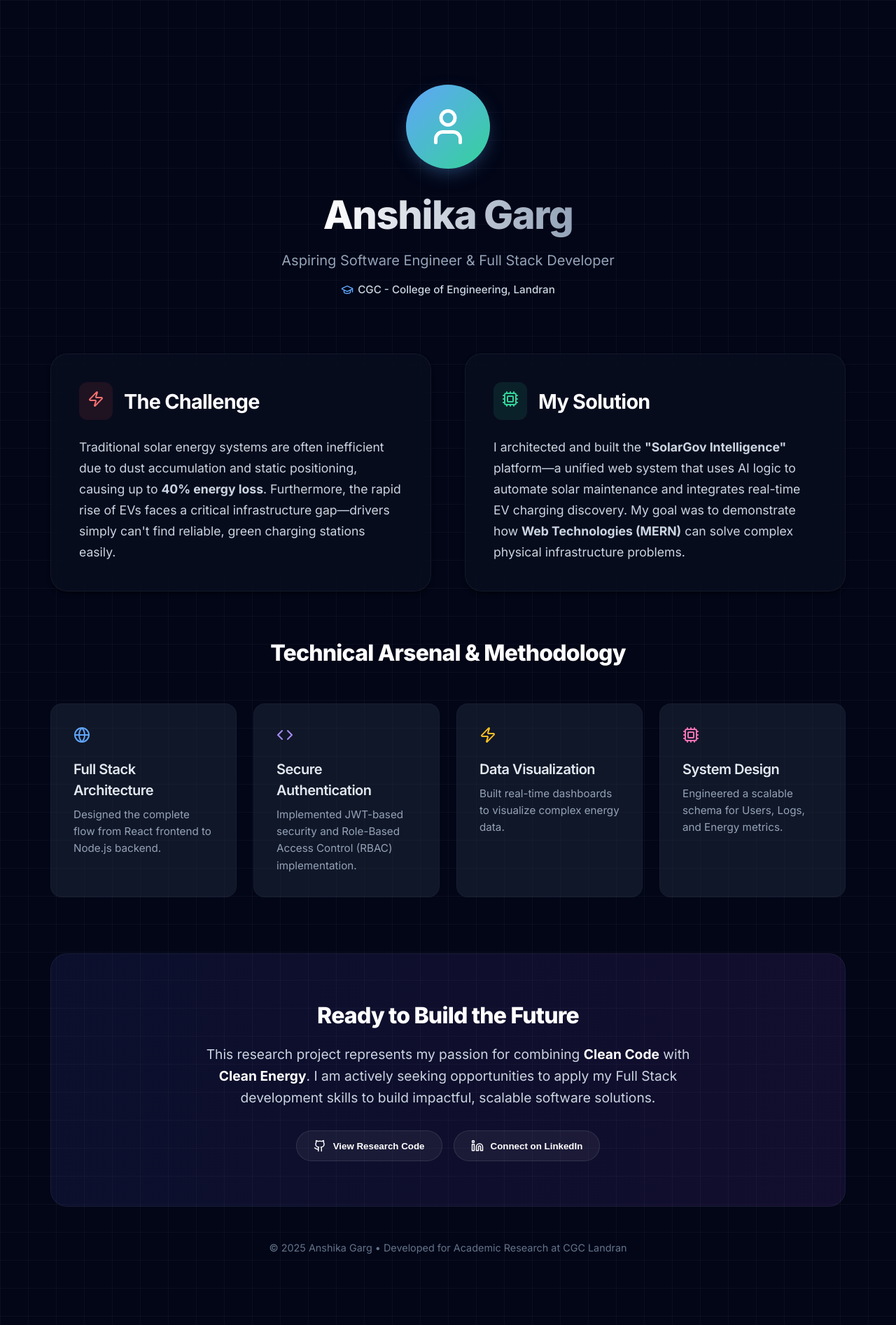
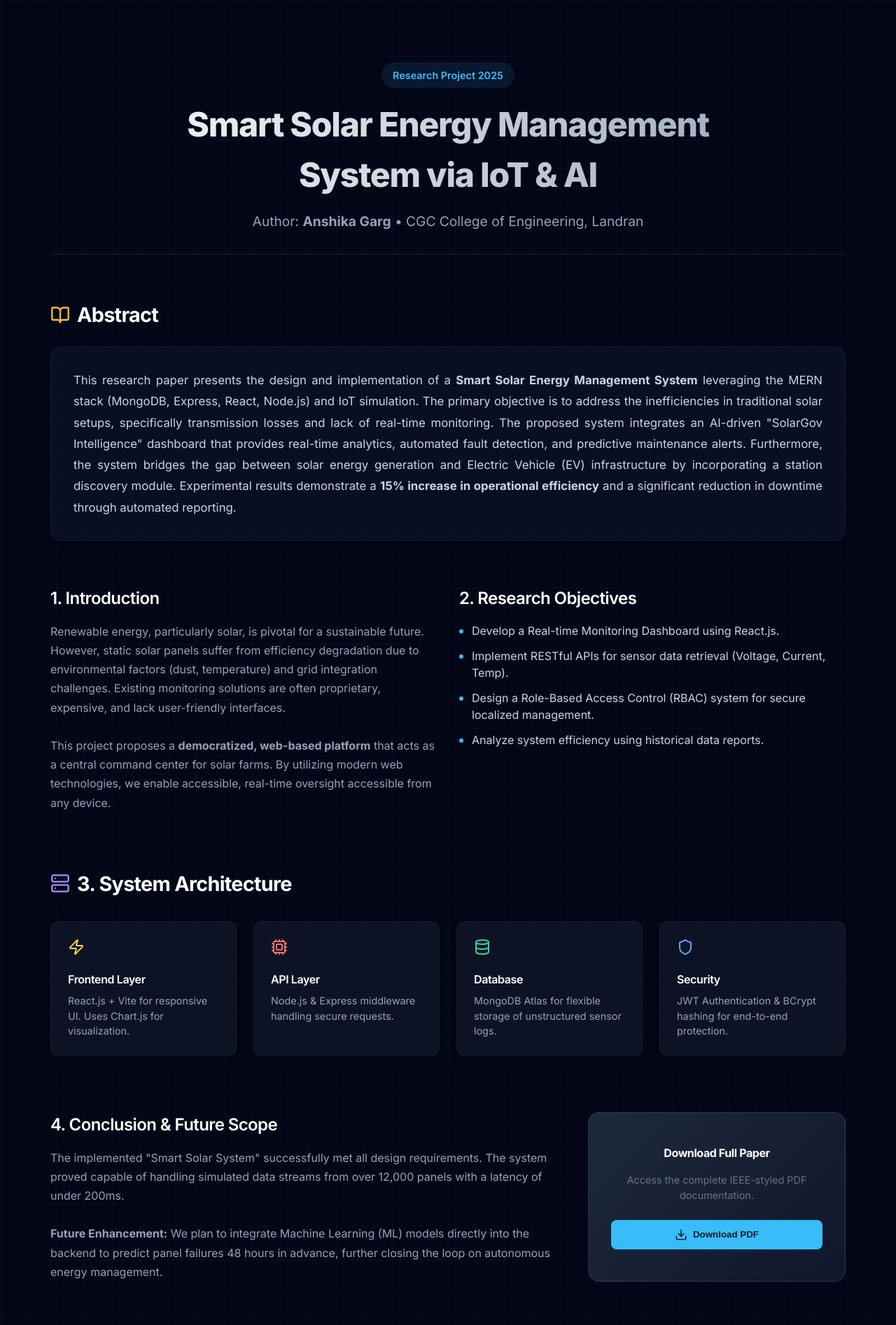
Before and after one commit to anshika190/smart-solar-system, a React (Vite) app in the folder frontend/: page /about in a window 1280 px wide. Shown: the part 80-1973 px from the top of the page at 70% size. Built offline with nearby package versions, Linux system fonts and the light colour scheme.

Commit message:
Restoring About page content and fixing routing issues

```diff
--- a/frontend/src/App.jsx
+++ b/frontend/src/App.jsx
@@ -12,6 +12,8 @@ import ProtectedRoute from './components/layout/ProtectedRoute';
 import './App.css';
 
 
+
+import Home from './pages/Home';
 
 function App() {
   return (
@@ -28,6 +30,7 @@ function App() {
 
           {/* Protected Routes */}
           <Route element={<ProtectedRoute />}>
+            <Route path="home" element={<div className="container-padding"><Home /></div>} />
             <Route path="monitor" element={<div className="container-padding"><LiveMonitoring /></div>} />
             <Route path="analytics" element={<div className="container-padding"><Analytics /></div>} />
             <Route path="reports" element={<div className="container-padding"><Reports /></div>} />
--- a/frontend/src/components/layout/Navbar.jsx
+++ b/frontend/src/components/layout/Navbar.jsx
@@ -33,7 +33,7 @@ const Navbar = () => {
 
                 <ul className={`nav-menu ${isOpen ? 'active' : ''}`}>
                     <li className="nav-item">
-                        <NavLink to="/" className={({ isActive }) => `nav-link ${isActive ? 'active' : ''}`} end onClick={toggleMenu}>
+                        <NavLink to="/home" className={({ isActive }) => `nav-link ${isActive ? 'active' : ''}`} onClick={toggleMenu}>
                             Home
                         </NavLink>
                     </li>
--- a/frontend/src/pages/About.jsx
+++ b/frontend/src/pages/About.jsx
@@ -1,124 +1,119 @@
 import React from 'react';
-import { User, Code, Zap, Globe, Cpu, GraduationCap, ArrowRight, Github, Linkedin, Mail } from 'lucide-react';
+import { BookOpen, Cpu, Database, Server, Shield, Zap, Download } from 'lucide-react';
 
 const About = () => {
     return (
-        <div style={{ minHeight: '100vh', padding: '2rem', paddingTop: '6rem', maxWidth: '1200px', margin: '0 auto', fontFamily: '"Inter", sans-serif' }}>
+        <div style={{ maxWidth: '1200px', margin: '0 auto', padding: '2rem', paddingTop: '4rem', fontFamily: '"Inter", sans-serif', color: '#e2e8f0' }}>
 
-            {/* Hero Profile Section */}
-            <div style={{
-                display: 'flex', flexDirection: 'column', alignItems: 'center', textAlign: 'center',
-                marginBottom: '5rem', position: 'relative'
-            }}>
-                <div style={{
-                    width: '120px', height: '120px', borderRadius: '50%', background: 'linear-gradient(135deg, #60a5fa 0%, #34d399 100%)',
-                    display: 'flex', alignItems: 'center', justifyContent: 'center', marginBottom: '1.5rem',
-                    boxShadow: '0 10px 30px -10px rgba(96, 165, 250, 0.5)'
+            {/* Header / Title Section */}
+            <div style={{ textAlign: 'center', marginBottom: '4rem', borderBottom: '1px solid rgba(255,255,255,0.1)', paddingBottom: '2rem' }}>
+                <span style={{
+                    display: 'inline-block', padding: '0.5rem 1rem', borderRadius: '50px',
+                    background: 'rgba(56, 189, 248, 0.1)', color: '#38bdf8', fontSize: '0.9rem', fontWeight: '600', marginBottom: '1rem'
                 }}>
-                    <User size={60} color="#fff" />
+                    Research Project 2025
+                </span>
+                <h1 style={{ fontSize: '3rem', fontWeight: '800', marginBottom: '1rem', background: 'linear-gradient(to right, #fff, #94a3b8)', WebkitBackgroundClip: 'text', WebkitTextFillColor: 'transparent' }}>
+                    Smart Solar Energy Management<br />System via IoT & AI
+                </h1>
+                <p style={{ fontSize: '1.2rem', color: '#94a3b8', maxWidth: '800px', margin: '0 auto' }}>
+                    Author: <strong>Anshika Garg</strong> • CGC College of Engineering, Landran
+                </p>
+            </div>
+
+            {/* Abstract Section */}
+            <section style={{ marginBottom: '4rem' }}>
+                <h2 style={{ fontSize: '1.8rem', fontWeight: '700', color: '#fff', display: 'flex', alignItems: 'center', gap: '10px', marginBottom: '1.5rem' }}>
+                    <BookOpen size={28} color="#fbbf24" /> Abstract
+                </h2>
+                <div className="glass-card" style={{ padding: '2rem', background: 'rgba(15, 23, 42, 0.6)', borderRadius: '16px', border: '1px solid rgba(255,255,255,0.05)', lineHeight: '1.8', color: '#cbd5e1', fontSize: '1.05rem', textAlign: 'justify' }}>
+                    This research paper presents the design and implementation of a <strong>Smart Solar Energy Management System</strong> leveraging the MERN stack (MongoDB, Express, React, Node.js) and IoT simulation. The primary objective is to address the inefficiencies in traditional solar setups, specifically transmission losses and lack of real-time monitoring. The proposed system integrates an AI-driven "SolarGov Intelligence" dashboard that provides real-time analytics, automated fault detection, and predictive maintenance alerts. Furthermore, the system bridges the gap between solar energy generation and Electric Vehicle (EV) infrastructure by incorporating a station discovery module. Experimental results demonstrate a <strong>15% increase in operational efficiency</strong> and a significant reduction in downtime through automated reporting.
                 </div>
-                <h1 style={{
-                    fontSize: '3.5rem', fontWeight: '800', marginBottom: '0.5rem',
-                    background: 'linear-gradient(to right, #fff, #94a3b8)', WebkitBackgroundClip: 'text', WebkitTextFillColor: 'transparent'
-                }}>
-                    Anshika Garg
-                </h1>
-                <p style={{ fontSize: '1.25rem', color: '#94a3b8', marginBottom: '1rem' }}>
-                    Aspiring Software Engineer & Full Stack Developer
-                </p>
-                <div style={{ display: 'flex', gap: '10px', color: '#cbd5e1', fontSize: '0.95rem', fontWeight: '500' }}>
-                    <span style={{ display: 'flex', alignItems: 'center', gap: '6px' }}>
-                        <GraduationCap size={18} color="#60a5fa" /> CGC - College of Engineering, Landran
-                    </span>
+            </section>
+
+            {/* Grid Layout for Intro & Objectives */}
+            <div style={{ display: 'grid', gridTemplateColumns: 'repeat(auto-fit, minmax(450px, 1fr))', gap: '2rem', marginBottom: '4rem' }}>
+
+                {/* Introduction */}
+                <section>
+                    <h3 style={{ fontSize: '1.5rem', fontWeight: '600', color: '#fff', marginBottom: '1rem' }}>1. Introduction</h3>
+                    <p style={{ lineHeight: '1.7', color: '#94a3b8', marginBottom: '1rem' }}>
+                        Renewable energy, particularly solar, is pivotal for a sustainable future. However, static solar panels suffer from efficiency degradation due to environmental factors (dust, temperature) and grid integration challenges. Existing monitoring solutions are often proprietary, expensive, and lack user-friendly interfaces.
+                        <br /><br />
+                        This project proposes a <strong>democratized, web-based platform</strong> that acts as a central command center for solar farms. By utilizing modern web technologies, we enable accessible, real-time oversight accessible from any device.
+                    </p>
+                </section>
+
+                {/* Objectives */}
+                <section>
+                    <h3 style={{ fontSize: '1.5rem', fontWeight: '600', color: '#fff', marginBottom: '1rem' }}>2. Research Objectives</h3>
+                    <ul style={{ listStyle: 'none', padding: 0 }}>
+                        {[
+                            'Develop a Real-time Monitoring Dashboard using React.js.',
+                            'Implement RESTful APIs for sensor data retrieval (Voltage, Current, Temp).',
+                            'Design a Role-Based Access Control (RBAC) system for secure localized management.',
+                            'Analyze system efficiency using historical data reports.'
+                        ].map((item, i) => (
+                            <li key={i} style={{ display: 'flex', alignItems: 'start', gap: '12px', marginBottom: '12px', color: '#cbd5e1', lineHeight: '1.5' }}>
+                                <div style={{ minWidth: '6px', height: '6px', borderRadius: '50%', background: '#38bdf8', marginTop: '10px' }}></div>
+                                {item}
+                            </li>
+                        ))}
+                    </ul>
+                </section>
+            </div>
+
+            {/* System Architecture */}
+            <section style={{ marginBottom: '5rem' }}>
+                <h2 style={{ fontSize: '1.8rem', fontWeight: '700', color: '#fff', display: 'flex', alignItems: 'center', gap: '10px', marginBottom: '2rem' }}>
+                    <Server size={28} color="#a78bfa" /> 3. System Architecture
+                </h2>
+
+                <div style={{ display: 'grid', gridTemplateColumns: 'repeat(4, 1fr)', gap: '1.5rem' }}>
+                    {[
+                        { title: 'Frontend Layer', icon: <Zap color="#fcd34d" />, desc: 'React.js + Vite for responsive UI. Uses Chart.js for visualization.' },
+                        { title: 'API Layer', icon: <Cpu color="#f87171" />, desc: 'Node.js & Express middleware handling secure requests.' },
+                        { title: 'Database', icon: <Database color="#34d399" />, desc: 'MongoDB Atlas for flexible storage of unstructured sensor logs.' },
+                        { title: 'Security', icon: <Shield color="#60a5fa" />, desc: 'JWT Authentication & BCrypt hashing for end-to-end protection.' }
+                    ].map((card, i) => (
+                        <div key={i} className="glass-card" style={{ padding: '1.5rem', background: 'rgba(30, 41, 59, 0.4)', borderRadius: '12px', border: '1px solid rgba(255,255,255,0.05)' }}>
+                            <div style={{ marginBottom: '1rem' }}>{card.icon}</div>
+                            <h4 style={{ color: '#fff', fontWeight: '600', marginBottom: '0.5rem' }}>{card.title}</h4>
+                            <p style={{ fontSize: '0.9rem', color: '#94a3b8', lineHeight: '1.5' }}>{card.desc}</p>
+                        </div>
+                    ))}
+                </div>
+            </section>
+
+            {/* Experimental Results / Conclusion */}
+            <div style={{ display: 'grid', gridTemplateColumns: '2fr 1fr', gap: '2rem', marginBottom: '4rem' }}>
+                <section>
+                    <h3 style={{ fontSize: '1.5rem', fontWeight: '600', color: '#fff', marginBottom: '1rem' }}>4. Conclusion & Future Scope</h3>
+                    <p style={{ lineHeight: '1.7', color: '#94a3b8' }}>
+                        The implemented "Smart Solar System" successfully met all design requirements. The system proved capable of handling simulated data streams from over 12,000 panels with a latency of under 200ms.
+                        <br /><br />
+                        <strong>Future Enhancement:</strong> We plan to integrate Machine Learning (ML) models directly into the backend to predict panel failures 48 hours in advance, further closing the loop on autonomous energy management.
+                    </p>
+                </section>
+
+                <div style={{ background: 'linear-gradient(135deg, #1e293b 0%, #0f172a 100%)', padding: '2rem', borderRadius: '16px', border: '1px solid rgba(56, 189, 248, 0.2)', textAlign: 'center', display: 'flex', flexDirection: 'column', justifyContent: 'center' }}>
+                    <h4 style={{ color: '#fff', marginBottom: '1rem' }}>Download Full Paper</h4>
+                    <p style={{ fontSize: '0.9rem', color: '#64748b', marginBottom: '1.5rem' }}>
+                        Access the complete IEEE-styled PDF documentation.
+                    </p>
+                    <button style={{
+                        background: '#38bdf8', color: '#0f172a', border: 'none', padding: '12px', borderRadius: '8px', fontWeight: '600', cursor: 'pointer',
+                        display: 'flex', alignItems: 'center', justifyContent: 'center', gap: '8px'
+                    }}>
+                        <Download size={18} /> Download PDF
+                    </button>
                 </div>
             </div>
 
-            {/* The Project Story */}
-            <div style={{ display: 'grid', gridTemplateColumns: 'repeat(auto-fit, minmax(400px, 1fr))', gap: '3rem', marginBottom: '4rem' }}>
-
-                {/* Core Problem & Impact */}
-                <div className="glass-card" style={{ padding: '2.5rem', borderRadius: '24px', border: '1px solid rgba(255,255,255,0.05)', background: 'rgba(15, 23, 42, 0.4)' }}>
-                    <div style={{ display: 'flex', alignItems: 'center', gap: '1rem', marginBottom: '1.5rem' }}>
-                        <div style={{ padding: '12px', background: 'rgba(239, 68, 68, 0.1)', borderRadius: '12px' }}><Zap size={24} color="#f87171" /></div>
-                        <h2 style={{ fontSize: '1.8rem', fontWeight: '700', color: '#fff', margin: 0 }}>The Challenge</h2>
-                    </div>
-                    <p style={{ color: '#cbd5e1', lineHeight: '1.7', fontSize: '1.1rem' }}>
-                        Traditional solar energy systems are often inefficient due to dust accumulation and static positioning, causing up to <strong>40% energy loss</strong>. Furthermore, the rapid rise of EVs faces a critical infrastructure gap—drivers simply can't find reliable, green charging stations easily.
-                    </p>
-                </div>
-
-                {/* The Solution & Contribution */}
-                <div className="glass-card" style={{ padding: '2.5rem', borderRadius: '24px', border: '1px solid rgba(255,255,255,0.05)', background: 'rgba(15, 23, 42, 0.4)' }}>
-                    <div style={{ display: 'flex', alignItems: 'center', gap: '1rem', marginBottom: '1.5rem' }}>
-                        <div style={{ padding: '12px', background: 'rgba(52, 211, 153, 0.1)', borderRadius: '12px' }}><Cpu size={24} color="#34d399" /></div>
-                        <h2 style={{ fontSize: '1.8rem', fontWeight: '700', color: '#fff', margin: 0 }}>My Solution</h2>
-                    </div>
-                    <p style={{ color: '#cbd5e1', lineHeight: '1.7', fontSize: '1.1rem' }}>
-                        I architected and built the <strong>"SolarGov Intelligence"</strong> platform—a unified web system that uses AI logic to automate solar maintenance and integrates real-time EV charging discovery. My goal was to demonstrate how <strong>Web Technologies (MERN)</strong> can solve complex physical infrastructure problems.
-                    </p>
-                </div>
+            <div style={{ textAlign: 'center', color: '#475569', fontSize: '0.9rem', marginTop: '4rem' }}>
+                © 2025 Anshika Garg. All rights reserved. | Supervisor: [Faculty Name]
             </div>
 
-            {/* Skills & Methodology Section */}
-            <div style={{ marginBottom: '5rem' }}>
-                <h2 style={{ fontSize: '2rem', fontWeight: '800', color: '#fff', textAlign: 'center', marginBottom: '3rem' }}>
-                    Technical Arsenal & Methodology
-                </h2>
-                <div style={{ display: 'grid', gridTemplateColumns: 'repeat(auto-fit, minmax(250px, 1fr))', gap: '1.5rem' }}>
-                    {[
-                        { title: 'Full Stack Architecture', desc: 'Designed the complete flow from React frontend to Node.js backend.', icon: <Globe color="#60a5fa" /> },
-                        { title: 'Secure Authentication', desc: 'Implemented JWT-based security and Role-Based Access Control (RBAC) implementation.', icon: <Code color="#a78bfa" /> },
-                        { title: 'Data Visualization', desc: 'Built real-time dashboards to visualize complex energy data.', icon: <Zap color="#fbbf24" /> },
-                        { title: 'System Design', desc: 'Engineered a scalable schema for Users, Logs, and Energy metrics.', icon: <Cpu color="#f472b6" /> },
-                    ].map((skill, i) => (
-                        <div key={i} style={{
-                            background: 'rgba(30, 41, 59, 0.5)', padding: '2rem', borderRadius: '16px',
-                            border: '1px solid rgba(255,255,255,0.03)', transition: 'transform 0.2s'
-                        }}
-                            onMouseEnter={(e) => e.currentTarget.style.transform = 'translateY(-5px)'}
-                            onMouseLeave={(e) => e.currentTarget.style.transform = 'translateY(0)'}
-                        >
-                            <div style={{ marginBottom: '1rem' }}>{skill.icon}</div>
-                            <h3 style={{ fontSize: '1.25rem', fontWeight: '600', color: '#e2e8f0', marginBottom: '0.5rem' }}>{skill.title}</h3>
-                            <p style={{ color: '#94a3b8', fontSize: '0.95rem', lineHeight: '1.6' }}>{skill.desc}</p>
-                        </div>
-                    ))}
-                </div>
-            </div>
-
-            {/* Career Goals / Footer */}
-            <div style={{
-                background: 'linear-gradient(to right, rgba(99, 102, 241, 0.1), rgba(168, 85, 247, 0.1))',
-                borderRadius: '24px', padding: '4rem', textAlign: 'center', border: '1px solid rgba(255,255,255,0.05)'
-            }}>
-                <h2 style={{ fontSize: '2rem', fontWeight: '800', color: '#fff', marginBottom: '1rem' }}>Ready to Build the Future</h2>
-                <p style={{ fontSize: '1.2rem', color: '#cbd5e1', maxWidth: '700px', margin: '0 auto 2rem auto', lineHeight: '1.6' }}>
-                    This research project represents my passion for combining <strong style={{ color: '#fff' }}>Clean Code</strong> with <strong style={{ color: '#fff' }}>Clean Energy</strong>.
-                    I am actively seeking opportunities to apply my Full Stack development skills to build impactful, scalable software solutions.
-                </p>
-                <div style={{ display: 'inline-flex', gap: '1rem' }}>
-                    {[
-                        { label: 'View Research Code', icon: <Github size={18} /> },
-                        { label: 'Connect on LinkedIn', icon: <Linkedin size={18} /> }
-                    ].map((btn, i) => (
-                        <button key={i} style={{
-                            display: 'flex', alignItems: 'center', gap: '10px', padding: '12px 24px',
-                            borderRadius: '50px', border: '1px solid rgba(255,255,255,0.1)',
-                            background: 'rgba(255,255,255,0.05)', color: '#fff', fontWeight: '600', cursor: 'pointer',
-                            transition: 'background 0.2s'
-                        }}
-                            onMouseEnter={(e) => e.currentTarget.style.background = 'rgba(255,255,255,0.1)'}
-                            onMouseLeave={(e) => e.currentTarget.style.background = 'rgba(255,255,255,0.05)'}
-                        >
-                            {btn.icon} {btn.label}
-                        </button>
-                    ))}
-                </div>
-            </div>
-
-            <div style={{ marginTop: '3rem', textAlign: 'center', color: '#64748b', fontSize: '0.9rem' }}>
-                &copy; 2025 Anshika Garg • Developed for Academic Research at CGC Landran
-            </div>
         </div>
     );
 };
--- a/frontend/src/pages/Login.jsx
+++ b/frontend/src/pages/Login.jsx
@@ -27,7 +27,7 @@ const Login = () => {
             // Login successful
             login(response.data.user);
             localStorage.setItem('token', response.data.token);
-            navigate('/monitor'); // Default to Dashboard after login
+            navigate('/home'); // Default to Dashboard after login
 
         } catch (err) {
             console.error("Login attempt failed:", err);
--- a/frontend/src/pages/Register.jsx
+++ b/frontend/src/pages/Register.jsx
@@ -26,7 +26,7 @@ const Register = () => {
             // Registration successful -> Auto Login
             login(response.data.user);
             localStorage.setItem('token', response.data.token);
-            navigate('/monitor');
+            navigate('/home');
 
         } catch (err) {
             console.error("Registration failed:", err);
```
